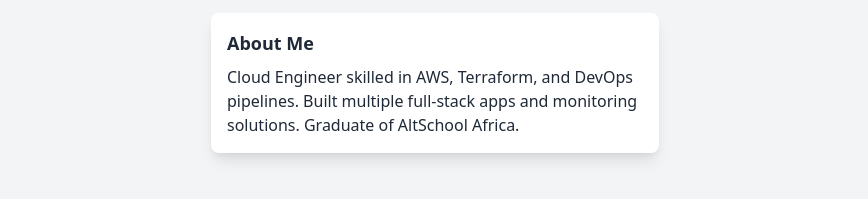
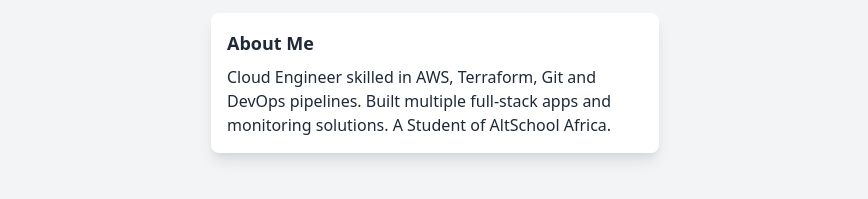
Before and after one commit to folacode22/altshool-tinyuka-ss-exam, a website: page public/index.html in a window 1280 px wide. Shown: the part 397-596 px from the top of the page, without its empty margins (205-1073 px from the left). Drawn offline with nearby package versions, Linux system fonts and the light colour scheme.

Commit message:
modify index & create readme

```diff
--- a/public/index.html
+++ b/public/index.html
@@ -15,7 +15,7 @@
     <div class="bg-white shadow-lg rounded-lg p-4 max-w-md">
       <h3 class="text-lg font-semibold mb-2">About Me</h3>
       <p>
-        Cloud Engineer skilled in AWS, Terraform, and DevOps pipelines. Built multiple full-stack apps and monitoring solutions. Graduate of AltSchool Africa.
+        Cloud Engineer skilled in AWS, Terraform, Git and DevOps pipelines. Built multiple full-stack apps and monitoring solutions. A Student of AltSchool Africa.
       </p>
     </div>
   </div>
```
Also changed, not shown: readme.md (added).
